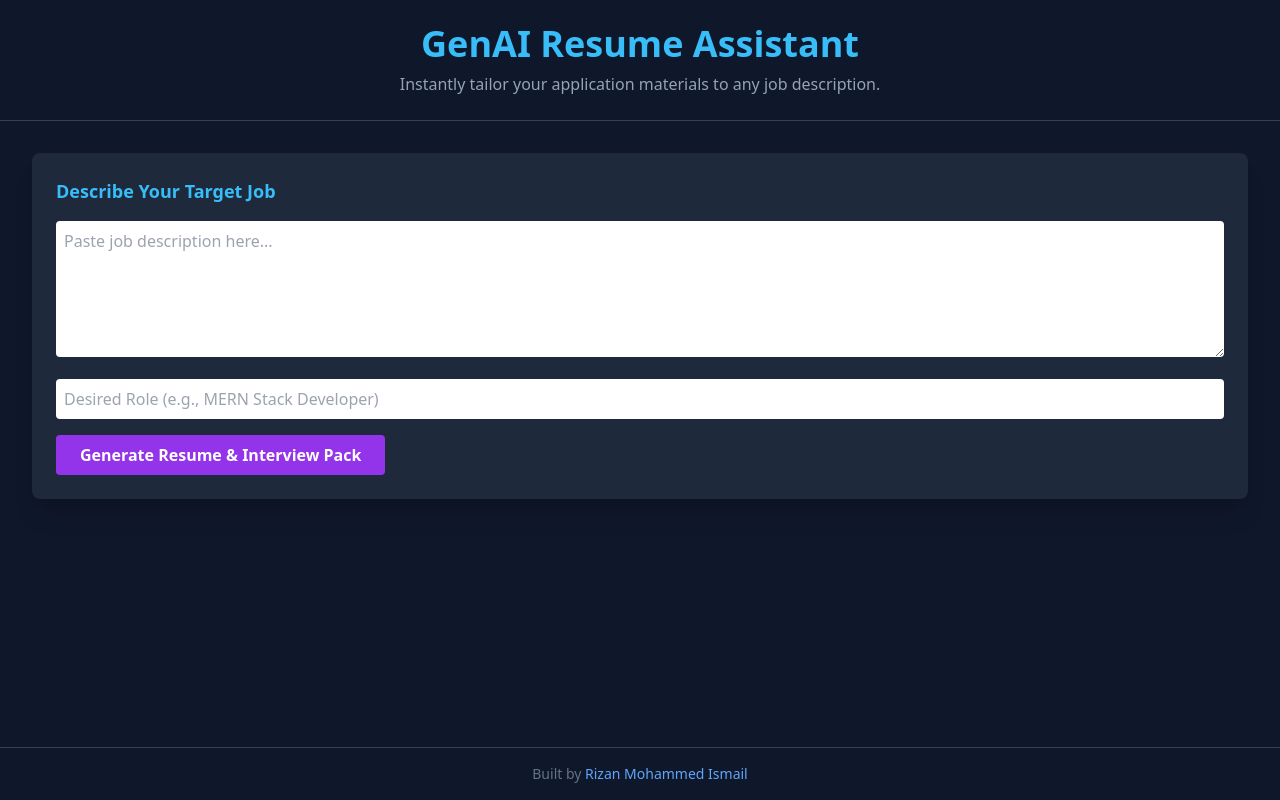
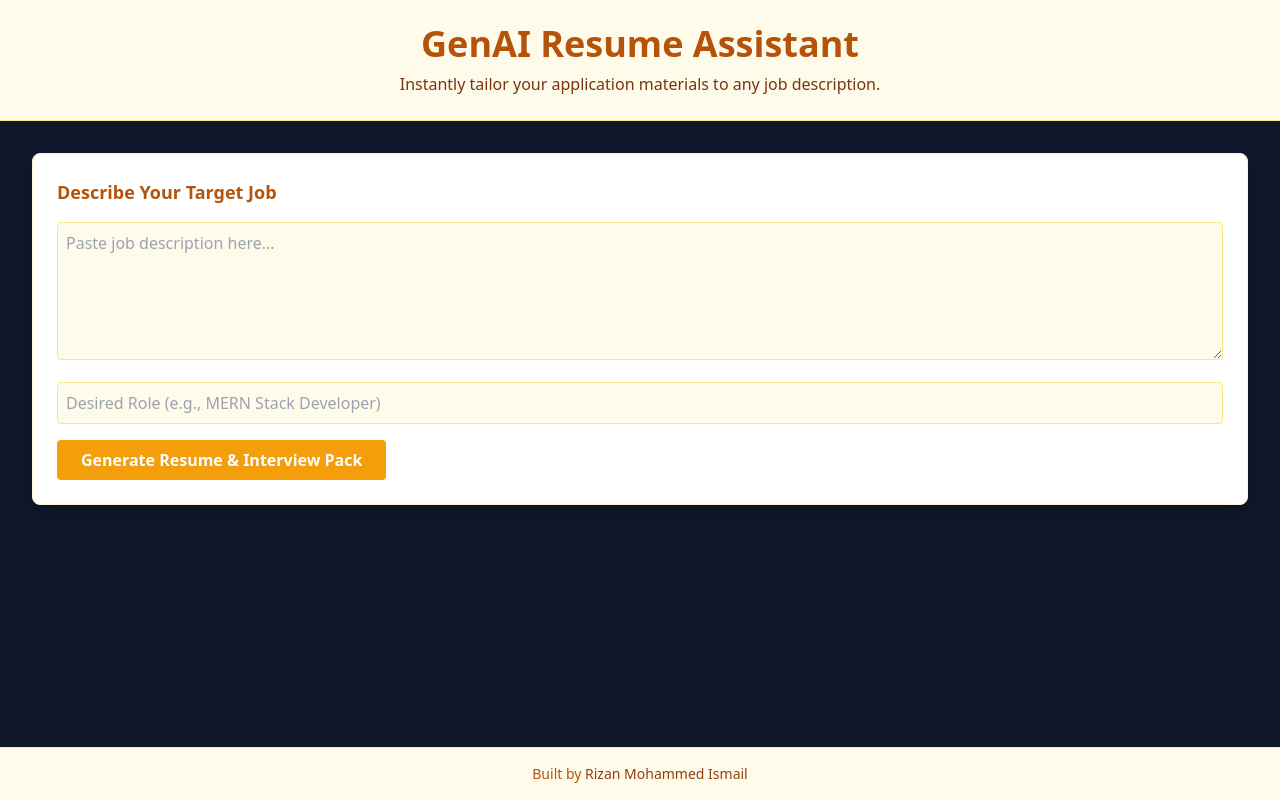
Before and after one commit to Rizanmohd030/GenAI-Resume-Assistant, a React (Vite) app: page / in a window 1280 px wide. Built offline with nearby package versions, Linux system fonts and the light colour scheme; no server answers.

Commit message:
styles updated

```diff
--- a/components/Footer.tsx
+++ b/components/Footer.tsx
@@ -2,14 +2,14 @@ import React from "react";
 
 const Footer: React.FC = () => {
   return (
-    <footer className="text-center p-4 mt-8 border-t border-slate-700">
-      <p className="text-sm text-slate-500">
+    <footer className="text-center p-4 mt-8 border-t border-amber-200 bg-amber-50">
+      <p className="text-sm text-amber-700">
         Built by{" "}
         <a
           href="https://www.linkedin.com/in/rizan-mohammed-ismail-b059b7269"
           target="_blank"
           rel="noopener noreferrer"
-          className="text-blue-400 hover:underline"
+          className="text-amber-800 hover:underline"
         >
           Rizan Mohammed Ismail
         </a>
--- a/components/Header.tsx
+++ b/components/Header.tsx
@@ -1,13 +1,12 @@
-
 import React from 'react';
 
 const Header: React.FC = () => {
   return (
-    <header className="text-center p-4 md:p-6 border-b border-slate-700">
-      <h1 className="text-3xl md:text-4xl font-bold text-sky-400">
+    <header className="text-center p-4 md:p-6 border-b border-amber-200 bg-amber-50">
+      <h1 className="text-3xl md:text-4xl font-bold text-amber-700">
         GenAI Resume Assistant
       </h1>
-      <p className="text-slate-400 mt-2">
+      <p className="text-amber-900 mt-2">
         Instantly tailor your application materials to any job description.
       </p>
     </header>
--- a/components/InputSection.tsx
+++ b/components/InputSection.tsx
@@ -17,10 +17,10 @@ const InputSection: React.FC<InputSectionProps> = ({
   onSubmit,
   isLoading
 }) => (
-  <div className="bg-slate-800 p-6 rounded-lg shadow-xl">
-    <h2 className="text-lg font-semibold text-sky-400 mb-4">Describe Your Target Job</h2>
+  <div className="bg-white p-6 rounded-lg shadow-xl border border-amber-100">
+    <h2 className="text-lg font-semibold text-amber-700 mb-4">Describe Your Target Job</h2>
     <textarea
-      className="w-full mb-4 p-2 rounded text-slate-800"
+      className="w-full mb-4 p-2 rounded text-amber-900 border border-amber-200 bg-amber-50"
       rows={5}
       placeholder="Paste job description here..."
       value={jobDescription}
@@ -28,7 +28,7 @@ const InputSection: React.FC<InputSectionProps> = ({
       disabled={isLoading}
     />
     <input
-      className="w-full mb-4 p-2 rounded text-slate-800"
+      className="w-full mb-4 p-2 rounded text-amber-900 border border-amber-200 bg-amber-50"
       type="text"
       placeholder="Desired Role (e.g., MERN Stack Developer)"
       value={role}
@@ -36,7 +36,7 @@ const InputSection: React.FC<InputSectionProps> = ({
       disabled={isLoading}
     />
     <button
-      className="bg-purple-600 text-white font-bold py-2 px-6 rounded hover:bg-purple-700 transition"
+      className="bg-amber-500 text-white font-bold py-2 px-6 rounded hover:bg-amber-600 transition"
       onClick={onSubmit}
       disabled={isLoading}
     >
--- a/components/Loader.tsx
+++ b/components/Loader.tsx
@@ -1,14 +1,13 @@
-
 import React from 'react';
 
 const Loader: React.FC = () => {
   return (
     <div className="flex flex-col items-center justify-center space-y-4">
-       <svg className="animate-spin h-10 w-10 text-sky-400" xmlns="http://www.w3.org/2000/svg" fill="none" viewBox="0 0 24 24">
+      <svg className="animate-spin h-10 w-10 text-amber-400" xmlns="http://www.w3.org/2000/svg" fill="none" viewBox="0 0 24 24">
         <circle className="opacity-25" cx="12" cy="12" r="10" stroke="currentColor" strokeWidth="4"></circle>
         <path className="opacity-75" fill="currentColor" d="M4 12a8 8 0 018-8V0C5.373 0 0 5.373 0 12h4zm2 5.291A7.962 7.962 0 014 12H0c0 3.042 1.135 5.824 3 7.938l3-2.647z"></path>
       </svg>
-      <p className="text-slate-400">Generating content, please wait...</p>
+      <p className="text-amber-700">Generating content, please wait...</p>
     </div>
   );
 };
--- a/components/OutputSection.tsx
+++ b/components/OutputSection.tsx
@@ -26,14 +26,14 @@ const OutputSection: React.FC<OutputSectionProps> = ({
       .map(line => line.substring(2));
 
     return (
-      <div className="bg-slate-800 p-6 rounded-lg shadow-xl relative h-full">
+      <div className="bg-white p-6 rounded-lg shadow-xl relative h-full border border-amber-100">
         <CopyButton textToCopy={`${questions}\n${answers}`} />
-        <h3 className="text-lg font-semibold text-sky-400 mb-4">{title}</h3>
+        <h3 className="text-xl font-semibold text-amber-700 mb-4">{title}</h3>
         <div>
           {questionList.map((q, idx) => (
             <div key={idx} className="mb-4">
-              <div className="font-semibold text-purple-300">{`Q${idx + 1}. ${q}`}</div>
-              <div className="ml-5 text-green-300">{`A${idx + 1}. ${answerList[idx] || ''}`}</div>
+              <div className="font-semibold text-amber-700">{`Q${idx + 1}. ${q}`}</div>
+              <div className="ml-5 text-amber-900">{`A${idx + 1}. ${answerList[idx] || ''}`}</div>
             </div>
           ))}
         </div>
@@ -50,10 +50,10 @@ const OutputSection: React.FC<OutputSectionProps> = ({
     );
 
     return (
-      <div className="bg-slate-800 p-6 rounded-lg shadow-xl relative h-full">
+      <div className="bg-white p-6 rounded-lg shadow-xl relative h-full border border-amber-100">
         <CopyButton textToCopy={content} />
-        <h3 className="text-lg font-semibold text-sky-400 mb-4">{title}</h3>
-        <ul className="text-slate-300 text-sm whitespace-pre-wrap prose prose-invert prose-sm max-w-none">
+        <h3 className="text-xl font-semibold text-amber-700 mb-4">{title}</h3>
+        <ul className="text-amber-900 text-sm whitespace-pre-wrap prose prose-invert prose-sm max-w-none">
           {formattedContent}
         </ul>
       </div>
--- a/index.html
+++ b/index.html
@@ -1,24 +1,13 @@
-
 <!DOCTYPE html>
 <html lang="en">
   <head>
-    <meta charset="UTF--8" />
+    <meta charset="UTF-8" />
     <link rel="icon" type="image/svg+xml" href="/vite.svg" />
     <meta name="viewport" content="width=device-width, initial-scale=1.0" />
     <title>GenAI Resume Assistant</title>
     <script src="https://cdn.tailwindcss.com"></script>
-  <script type="importmap">
-{
-  "imports": {
-    "react/": "https://aistudiocdn.com/react@^19.2.0/",
-    "react": "https://aistudiocdn.com/react@^19.2.0",
-    "react-dom/": "https://aistudiocdn.com/react-dom@^19.2.0/",
-    "@google/genai": "https://aistudiocdn.com/@google/genai@^1.28.0"
-  }
-}
-</script>
-</head>
-  <body class="bg-slate-900 text-slate-100">
+  </head>
+  <body class="bg-yellow-50 text-gray-900">
     <div id="root"></div>
     <script type="module" src="/index.tsx"></script>
   </body>
```
